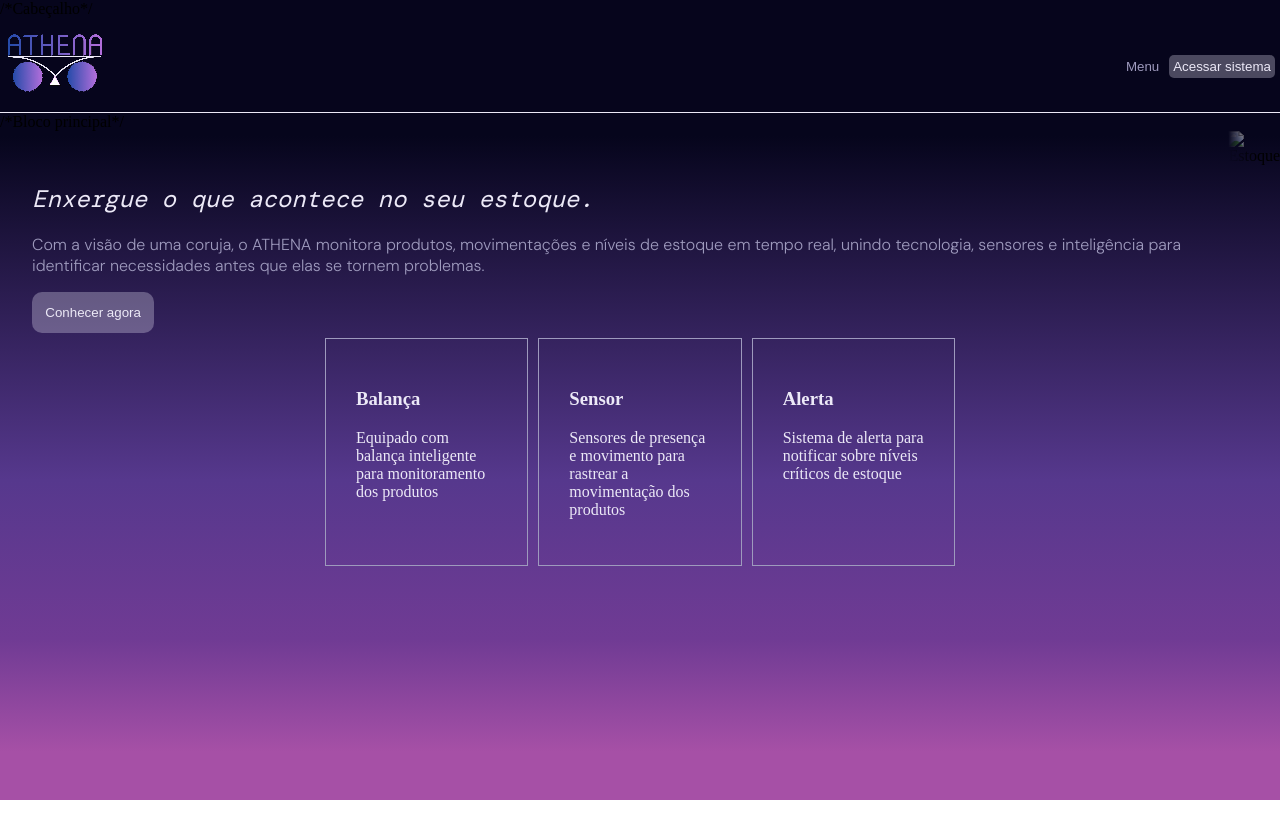
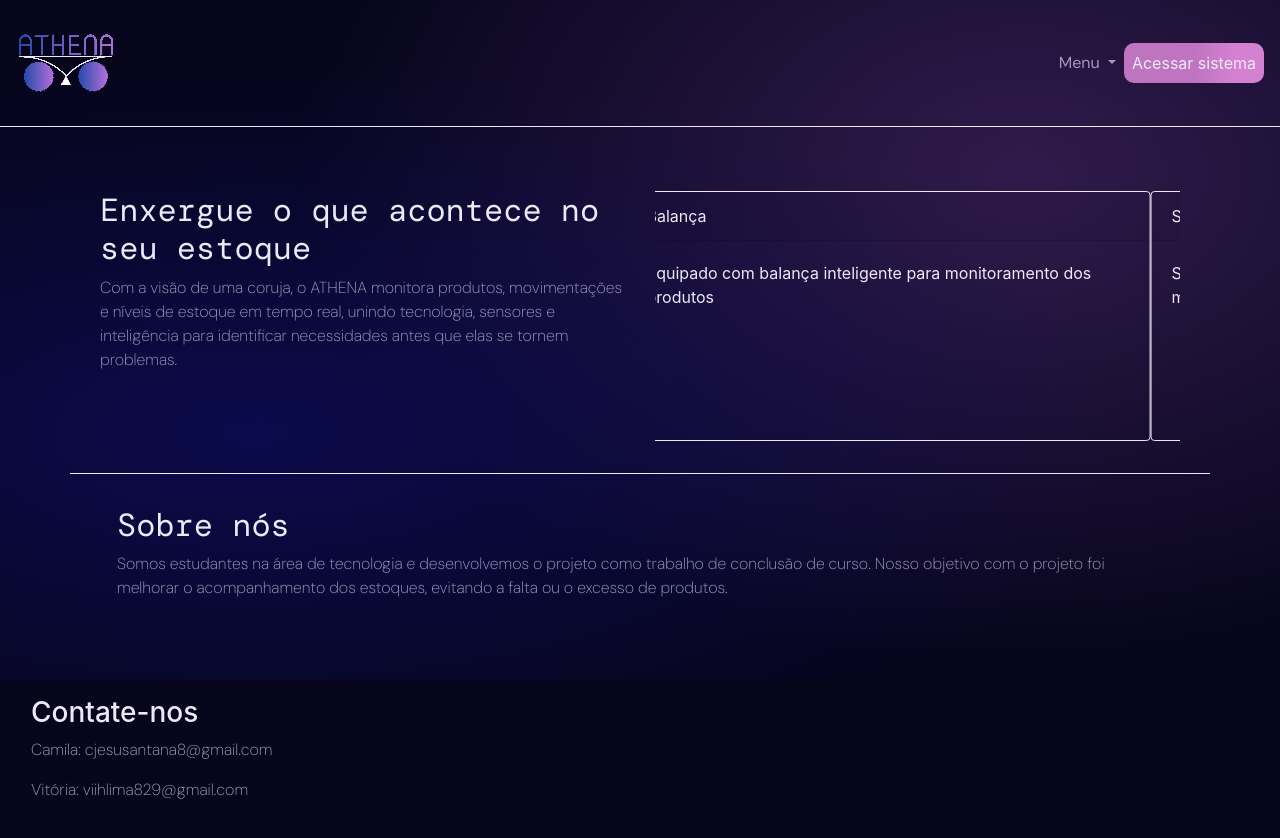
Before and after one commit to camilajs/TCC_026, a plain HTML site: page pages/main.html in a window 1280 px wide. Before the commit the page ends 800 px from the top, so only its background shows below. Drawn offline with nearby package versions, Linux system fonts and the light colour scheme; a web font is replaced by a local one.

Commit message:
Adicionando página inicial v1

```diff
--- a/pages/main.html
+++ b/pages/main.html
@@ -2,50 +2,89 @@
 <html lang="pt-br">
 <head>
     <meta charset="UTF-8">
-    <meta name="viewport" content="width=device-width, initial-scale=1.0">
+    <meta name="viewport" content="width=device-width, initial-scale=1, shrink-to-fit=no">
+    <link rel="stylesheet" href="https://cdn.jsdelivr.net/npm/bootstrap@4.6.2/dist/css/bootstrap.min.css">
+    <script src="https://kit.fontawesome.com/fb4204d775.js" crossorigin="anonymous"></script>
     <link rel="stylesheet" href="style.css">
-    <script src="https://kit.fontawesome.com/fb4204d775.js" crossorigin="anonymous"></script>
     <title>ATHENA</title>
 </head>
 <body>
 
-    /*Cabeçalho*/
-    <header>
-        <div id="logo">
-            <img src="../images/logo.svg" alt="Logo" style="width: 100px; height: 80px;">
-        </div>
-        <div id="header-buttons">
-            <button class="header-btn" id="menu">Menu</button>
-            <button class="header-btn" id="acess"><span>Acessar sistema</span></button>
-        </div>
-    </header>
+    <!--Navegação-->
+    <nav class="navbar navbar-expand-sm ">
+    <a class="navbar-brand" href="#"><img src="../images/logo.svg" alt="logo" width="100px" height="100px"></a>
+    <button class="navbar-toggler" type="button" data-toggle="collapse" data-target="#navbarTogglerDemo02" aria-controls="navbarTogglerDemo02" aria-expanded="false" aria-label="Toggle navigation">
+        <span class="navbar-toggler-icon"></span>
+    </button>
 
-    /*Bloco principal*/
-    <main id="main">
-        <div id="initial-page">
-            <div id="top">
-                <div id="top-text">
-                    <h2>Enxergue o que acontece no seu estoque.</h2>
+    <div class="collapse navbar-collapse" id="navbarTogglerDemo02">
+        <ul class="navbar-nav ml-auto mb-2 mb-lg-0">
+            <li class="nav-item dropdown">
+                <a class="nav-link dropdown-toggle" href="#" id="navbarDropdown" data-toggle="dropdown" aria-haspopup="true" aria-expanded="false">
+                Menu
+                </a>
+                <div class="dropdown-menu" aria-labelledby="navbarDropdown">
+                <a class="dropdown-item" href="#">Action</a>
+                <a class="dropdown-item" href="#">Another action</a>
+                <div class="dropdown-divider"></div>
+                <a class="dropdown-item" href="#">Something else here</a>
+                </div>
+            </li>
+            <li>
+                <button class="access">Acessar sistema</button>
+            </li>
+        </ul>
+    </div>
+    </nav>
 
-                    <p>Com a visão de uma coruja, o ATHENA monitora produtos,
+    <!--Bloco principal-->
+    <div class="container d-lg-flex" id="initial-page">
+        <div class="container">
+            <h2>Enxergue o que acontece no seu estoque</h2>
+
+            <p>Com a visão de uma coruja, o ATHENA monitora produtos,
                         movimentações e níveis de estoque em tempo real, unindo tecnologia,
                         sensores e inteligência para identificar necessidades antes que elas
                         se tornem problemas.</p>
-
-                        <button id="top-btn">Conhecer agora</button>
-                </div>
-                <div id="top-image">
-                    <img src="" alt="Estoque" id="estoque">
-                </div>
-            </div>
-            <div id="middle">
-                <div id="carousel">
-                    <div id="carousel-cards"></div>
-                </div>
+        </div>
+        <div class="col-md-6">
+            <div id="demo" class="carousel slide" data-ride="carousel">
+                <div class="carousel-inner"></div>
             </div>
         </div>
-    </main>
+    </div>
 
+    <!--Meio-->
+    <div class="container d-lg-flex" id="about-us">
+        <div class="container">
+            <h2>Sobre nós</h2>
+
+            <p>
+                Somos estudantes na área de tecnologia e desenvolvemos o projeto como trabalho
+                de conclusão de curso.
+
+                Nosso objetivo com o projeto foi melhorar o acompanhamento dos estoques, evitando
+                a falta ou o excesso de produtos.
+            </p>
+        </div>
+    </div>
+
+
+    <!--Rodapé-->
+    <div class="container d-lg-flex" id="footer">
+        <div class="container">
+            <div id="contato">
+                <h3>Contate-nos</h3>
+                <p>Camila: cjesusantana8@gmail.com</p>
+                <p>Vitória: viihlima829@gmail.com</p>
+            </div>
+
+        </div>
+    </div>
+
+    <script src="https://cdn.jsdelivr.net/npm/jquery@3.7.1/dist/jquery.slim.min.js"></script>
+    <script src="https://cdn.jsdelivr.net/npm/popper.js@1.16.1/dist/umd/popper.min.js"></script>
+    <script src="https://cdn.jsdelivr.net/npm/bootstrap@4.6.2/dist/js/bootstrap.min.js"></script>
     <script>
         cards =[
             {
@@ -65,25 +104,29 @@
             }
         ]
 
-        const carouselCards = document.getElementById("carousel-cards");
-        cards.forEach(card =>{
-            const cardElement = document.createElement("div");
-            cardElement.classList.add("card");
+        cards.forEach((card, i) =>{
+            const carouselInner = document.querySelector('.carousel-inner');
 
-            const titleElement = document.createElement("h3");
-            titleElement.textContent = card.title;
-            titleElement.classList.add("card-title")
-            cardElement.appendChild(titleElement);
+            const carouselItem = document.createElement('div');
+            carouselItem.classList.add('carousel-item');
 
-            //const symbolElement = document.createElement('i');
-            //symbolElement.classList.add('fa-solid fa-thumbs-up');
-            //cardElement.appendChild('symbolElement');
+            if (i == 0) carouselItem.classList.add('active');
 
-            const descriptionElement = document.createElement("p");
-            descriptionElement.textContent = card.description;
-            cardElement.appendChild(descriptionElement);
+            const carouselCard = document.createElement('div');
+            carouselCard.classList.add('card');
 
-            carouselCards.appendChild(cardElement);
+            const carouselHeader = document.createElement('div');
+            carouselHeader.classList.add('card-header');
+            carouselHeader.textContent = card.title;
+
+            const carouselBody = document.createElement('div');
+            carouselBody.classList.add('card-body');
+            carouselBody.textContent = card.description;
+
+            carouselCard.appendChild(carouselHeader);
+            carouselCard.appendChild(carouselBody);
+            carouselItem.appendChild(carouselCard);
+            carouselInner.appendChild(carouselItem);
         })
 
     </script>
--- a/pages/style.css
+++ b/pages/style.css
@@ -11,7 +11,7 @@
     --rosa: #A650A6;
 
     /* Fundos Dark */
-    --bg: #06051C;
+    --bg:  #06051C;
     --bg2: #0B0A28;
     --bg3: #100F35;
     --bg4: #16154A;
@@ -34,14 +34,25 @@
     --dm-mono: "DM Mono", monospasce;
 }
 
-/* Geral */
 @keyframes textAnimation{
     from {opacity: 0;}
     to {opacity: 1;}
 }
 
+
 body{
-    background-image: linear-gradient(to bottom, var(--bg) 17% , var(--roxo-azulado) 60%, var(--roxo-escuro)80%, var(--rosa)94%);
+    background:
+        radial-gradient(
+            ellipse at 20% 50%,
+            rgba(15, 14, 107, 0.6),
+            transparent 60%
+        ),
+        radial-gradient(
+            ellipse at 80% 20%,
+            rgba(112, 59, 148, 0.4),
+            transparent 50%
+        ),
+        var(--bg);
     background-repeat: no-repeat;
     background-size: cover;
     margin: 0;
@@ -50,88 +61,83 @@
     animation-duration: 4s;
 }
 
-button:hover{
-    cursor: pointer;
+.navbar{
+    border-bottom: 1px solid var(--tx);
 }
 
-/* Cabeçalho */
-header{
-    display: flex;
-    justify-content: space-between;
-    border-bottom: var(--tx) 1px solid;
-    padding: 5px;
+<!--Carousel-->
+.carousel-inner{
+    height: 50%;
+    margin-left: 5%;
 }
-
-#header-buttons{
-    position: relative;
-    top: 2em;
-}
-
-#menu{
-    background: transparent;
-    color: var(--tx2);
-    border: none;
-}
-
-#acess{
-    background-color: rgb(236, 233, 247, 0.3);
-    border: none;
-    border-radius: 5px;
-    padding: 4px;
+.card{
+    background-color: transparent;
     color: var(--tx);
+    border: solid 1px var(--tx);
+    box-shadow: 0px 4px 12px -2px rgba(0, 0, 0, 0.15);
 
 }
 
-/* Página inicial */
-    /* Topo */
-
-#top{
-    display: flex;
-    justify-content: space-between;
-    flex: auto;
-    margin-top: 0;
-}
-#estoque{
-    mask-image: linear-gradient(to right, transparent, black 60%, black 100%);
-}
-
-#top-text{
-    padding: 2em 0 0 2em;
-    align-content: center;
-}
-#top-text>h2{
+h2{
     color: var(--tx);
     font-family: var(--dm-mono);
     font-weight: 100;
-    font-style: italic;
+}
+p{
+    color: var(--tx2);
+    font-family: var(--dm-sans);
+    font-weight: 200;
 }
 
-#top-text>p{
+.carousel-item {
+    min-height: 250px;
+}
+
+.carousel-item .card {
+    min-height: 250px;
+}
+
+#initial-page{
+    margin-top: 5%;
+}
+
+#navbarDropdown{
     color: var(--tx2);
     font-family: var(--dm-sans);
-    font-weight: 300;
 }
 
-#top-text>button{
-    background-color: rgb(236, 233, 247, 0.3);
+.dropdown-menu{
+    background-color: var(--bg2);
+    color: var(--tx);
+}
+
+.navbar-item{
+    color: var(--tx);
+}
+
+.access{
+    background-image: linear-gradient(to right, var(--lilas) 50%, var(--lilas-claro) 80%);
     border: none;
     color: var(--tx);
-    padding: 1em;
     border-radius: 10px;
+    padding: 8px;
 }
 
-    /*Meio*/
-
-#carousel-cards{
-    display: flex;
-    width: 50%;
-    margin: auto;
+.access:hover{
+    background-color: var(--bg);
+    color: var(--tx);
 }
 
-.card{
-    border: 1px solid var(--tx2);
+#about-us{
+    border-top: 1px solid var(--tx);
+    margin-top: 2em;
+    padding: 2em;
+}
+
+#footer{
+    width: 100%;
+    background-color: var(--bg);
     color: var(--tx);
-    padding: 30px;
-    margin: 5px;
-    width: 1000px;
+    padding: 1em;
+    margin: 2em 0;
 }
```
